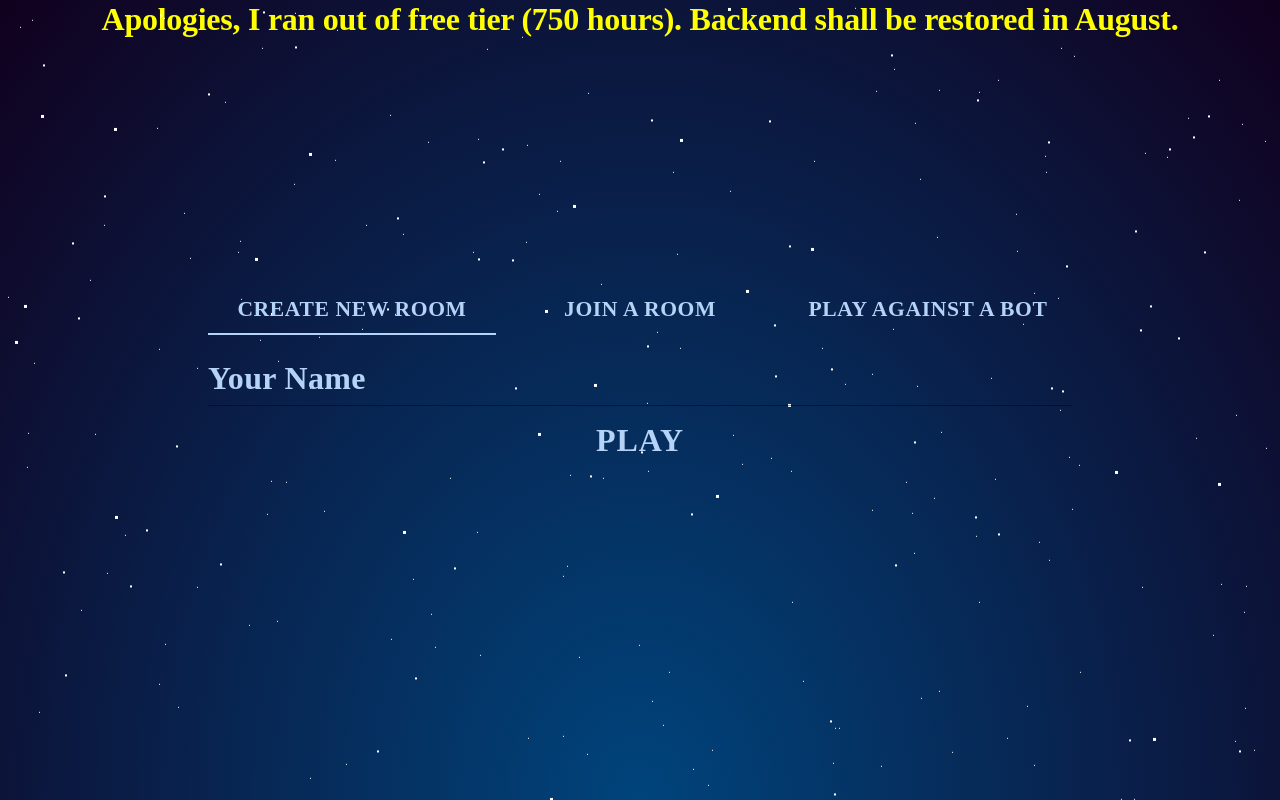
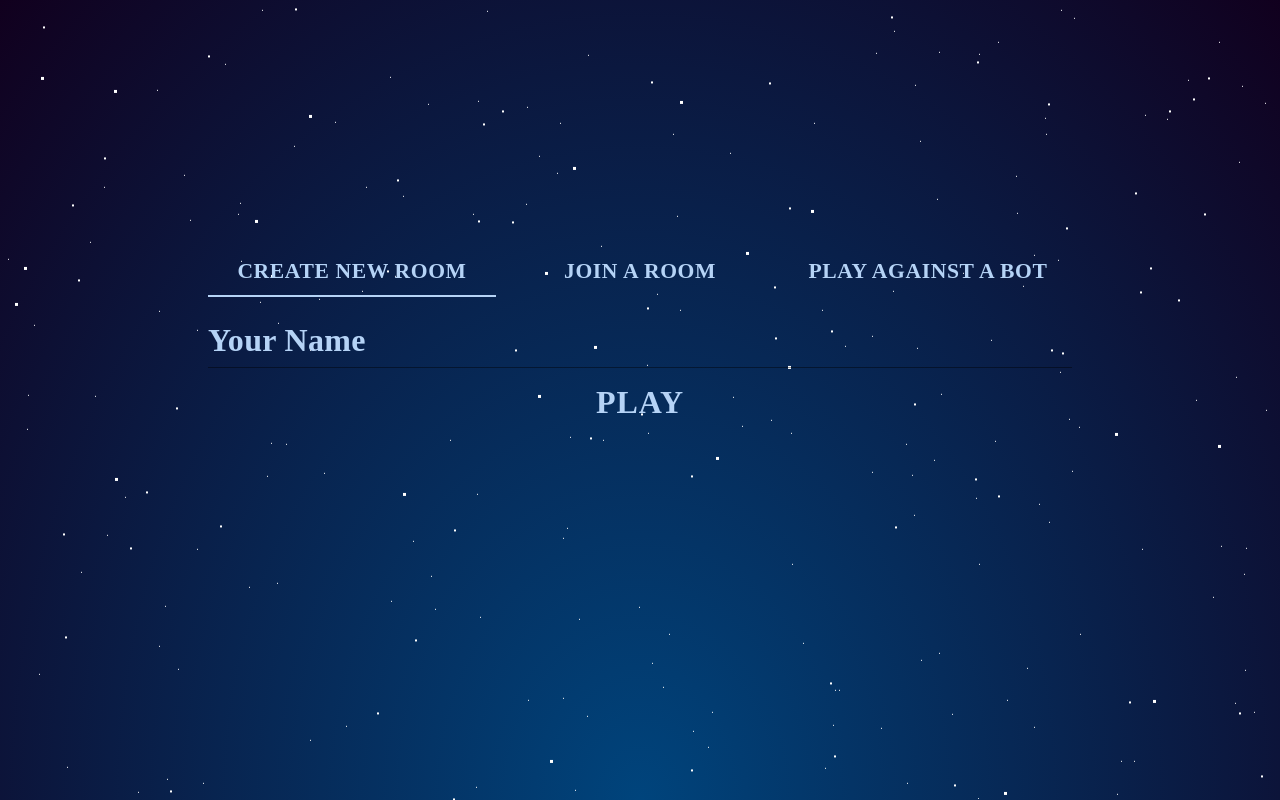
Before and after one commit to shubhamkakirde99/connect-4-ui, a React (Create React App) app: page / in a window 1280 px wide. Built offline with nearby package versions, Linux system fonts and the light colour scheme; a web font is replaced by a local one.

Commit message:
removed apology

```diff
--- a/src/pages/Home/Home.tsx
+++ b/src/pages/Home/Home.tsx
@@ -128,7 +128,7 @@ const Home = () => {
 
   return (
     <div id="main-screen">
-      <Typography align="center" variant="h2" sx={{color: "yellow"}}>Apologies, I ran out of free tier (750 hours). Backend shall be restored in August.</Typography>
+      {/*<Typography align="center" variant="h2" sx={{color: "yellow"}}>Apologies, I ran out of free tier (750 hours). Backend shall be restored in August.</Typography>*/}
       <div id="stars"></div>
       <div id="stars2"></div>
       <div id="stars3"></div>
```
